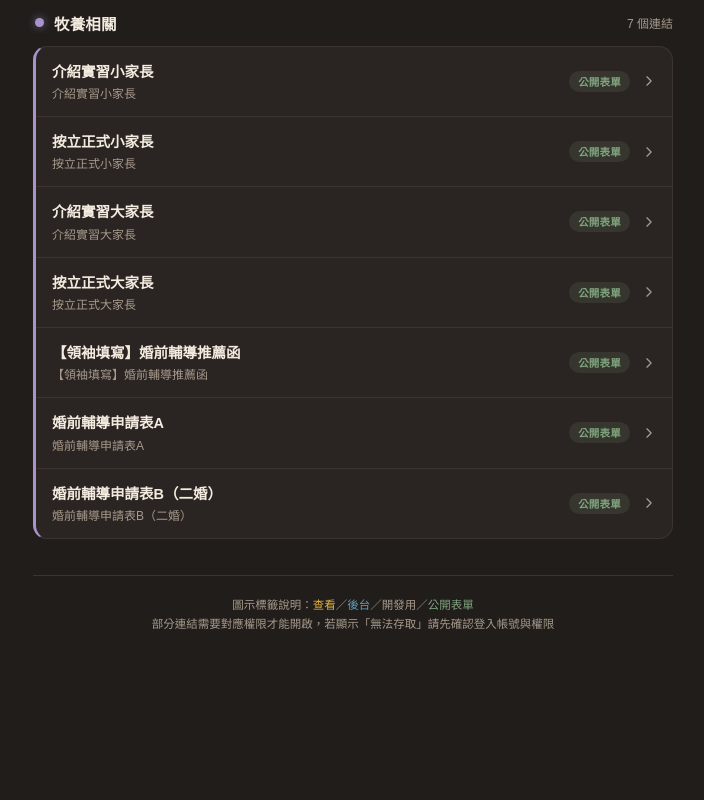
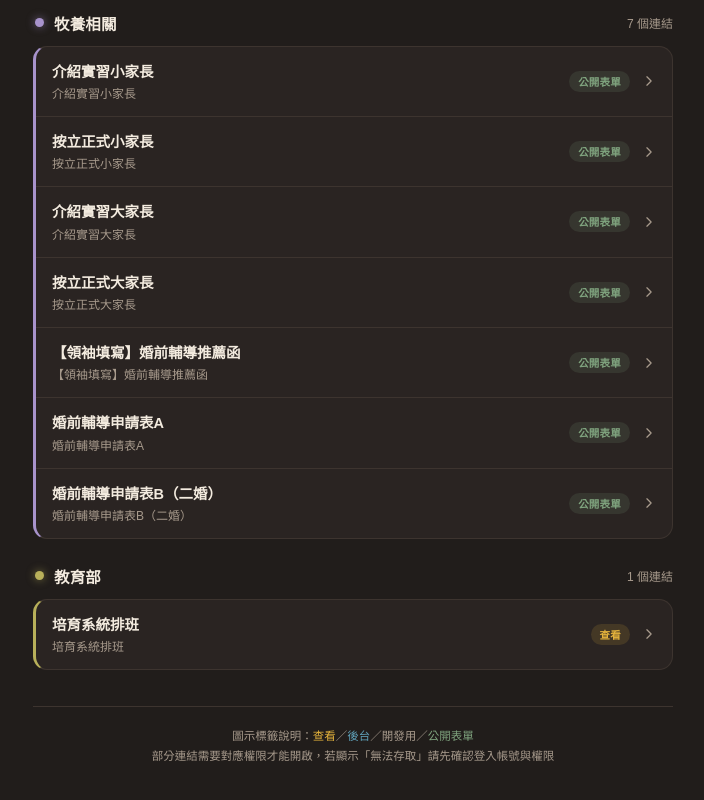
Before and after one commit to smartclaire-admin/ministry-links, a plain HTML site: page index.html in a window 1280 px wide. Shown: the part 1652-2452 px from the top of the page, without its empty margins (287-991 px from the left). Before the commit the page ends 2351 px from the top, so only its background shows below. Drawn offline with Linux system fonts and the light colour scheme.

Commit message:
Update index.html

```diff
--- a/index.html
+++ b/index.html
@@ -20,6 +20,7 @@
     --sage-dim:rgba(127,163,126,0.14);
     --rose:#D98A7E;
     --violet:#A893CC;
+    --olive:#B8B05A;
   }
   *{box-sizing:border-box;}
   html,body{margin:0;padding:0;}
@@ -94,6 +95,7 @@
   .cat-sage .cat-dot{background:var(--sage);box-shadow:0 0 8px rgba(127,163,126,0.6);}
   .cat-rose .cat-dot{background:var(--rose);box-shadow:0 0 8px rgba(217,138,126,0.6);}
   .cat-violet .cat-dot{background:var(--violet);box-shadow:0 0 8px rgba(168,147,204,0.6);}
+  .cat-olive .cat-dot{background:var(--olive);box-shadow:0 0 8px rgba(184,176,90,0.6);}
 
   .card{
     background:var(--bg-card);
@@ -106,6 +108,7 @@
   .cat-sage .card{border-left:3px solid var(--sage);}
   .cat-rose .card{border-left:3px solid var(--rose);}
   .cat-violet .card{border-left:3px solid var(--violet);}
+  .cat-olive .card{border-left:3px solid var(--olive);}
 
   a.link-row{
     display:flex;align-items:center;gap:12px;
@@ -238,6 +241,13 @@ const DATA = [
       { title:"婚前輔導申請表A", note:"婚前輔導申請表A", url:"https://forms.gle/kz7367dx4JJMe7yd8", tag:"public" },
       { title:"婚前輔導申請表B（二婚）", note:"婚前輔導申請表B（二婚）", url:"https://forms.gle/4uR1o58DPmtGyjgd8", tag:"public" }
     ]
+  },
+  {
+    name: "教育部",
+    accent: "olive",
+    links: [
+      { title:"培育系統排班", note:"培育系統排班", url:"https://claude.ai/artifact/3Buh6VSQPsn5H4hesWKBcM", tag:"view" }
+    ]
   }
 ];
 
```
